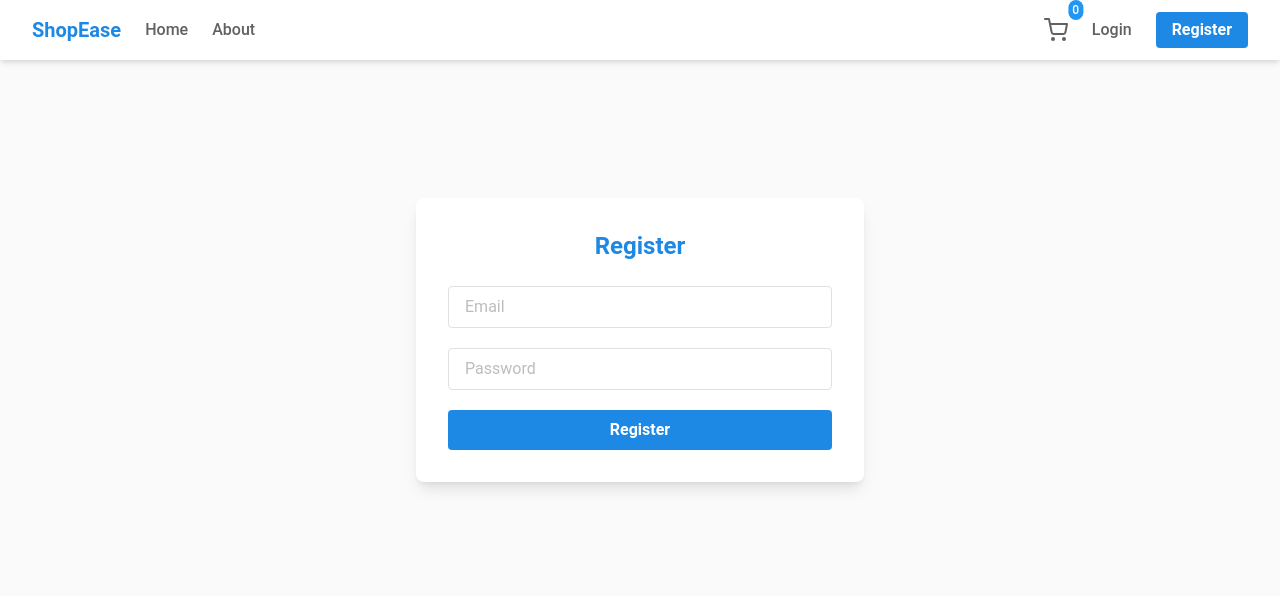
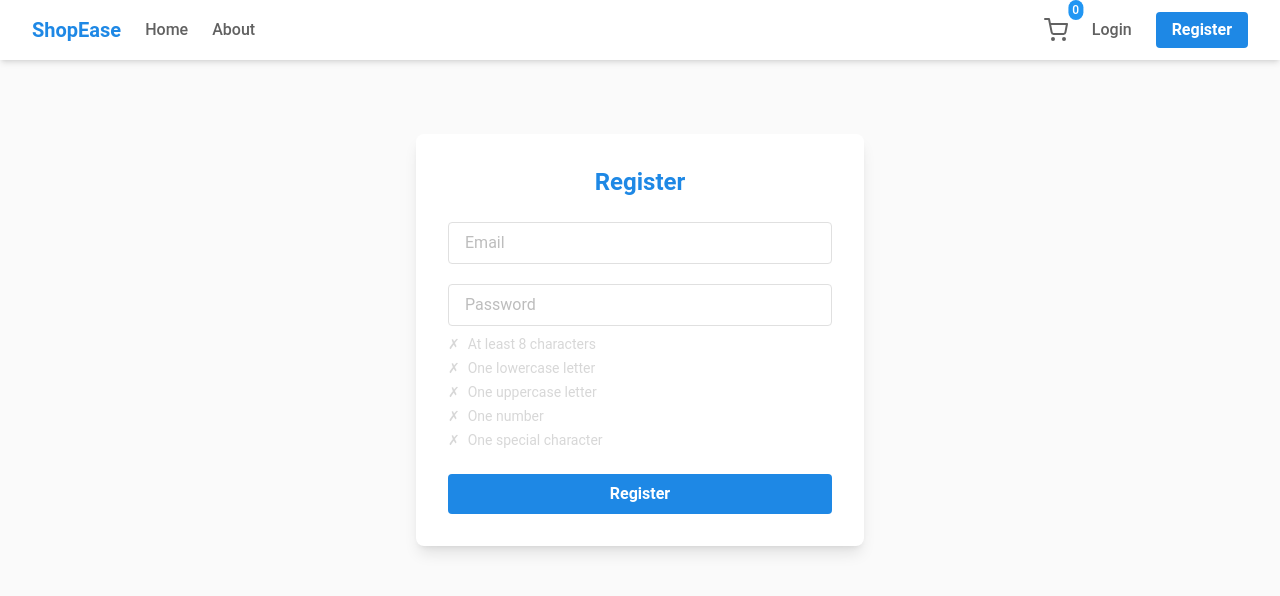
Before and after one commit to KirtanV19/ContextECommercAuth, a React (Vite) app: page /register in a window 1280 px wide. Shown: the top 596 px of the page. Built offline with nearby package versions, Linux system fonts and the light colour scheme; no server answers.

Commit message:
Improve Styling in register page

```diff
--- a/src/components/Products.jsx
+++ b/src/components/Products.jsx
@@ -1,5 +1,5 @@
 import { useContext } from "react";
-import { ProductContext } from '../context/ProductContext'
+import { ProductContext } from "../context/ProductContext";
 import {
     Card,
     CardHeader,
@@ -15,8 +15,15 @@ import ProductHeader from "./ProductHeader";
 import { AuthContext } from "../context/AuthContext";
 
 const Products = () => {
-
-    const { products, addToCart, currentPage, setCurrentPage, totalPages, selectedCategories, searchQuery } = useContext(ProductContext);
+    const {
+        products,
+        addToCart,
+        currentPage,
+        setCurrentPage,
+        totalPages,
+        selectedCategories,
+        searchQuery,
+    } = useContext(ProductContext);
     const { user } = useContext(AuthContext);
 
     let navigate = useNavigate();
@@ -33,8 +40,11 @@ const Products = () => {
 
     // Filter products based on selected category and search query
     const filteredProducts = products
-        .filter(product => !selectedCategories || product.category === selectedCategories)
-        .filter(product => {
+        .filter(
+            (product) =>
+                !selectedCategories || product.category === selectedCategories
+        )
+        .filter((product) => {
             if (!searchQuery) return true;
             const query = searchQuery.toLowerCase();
             return (
@@ -44,16 +54,13 @@ const Products = () => {
             );
         });
 
-
-
     const handleAddToCart = (item) => {
         if (user) {
-            addToCart(item)
+            addToCart(item);
+        } else {
+            navigate("/login");
         }
-        else {
-            navigate('/login')
-        }
-    }
+    };
 
     return (
         <>
@@ -113,7 +120,8 @@ const Products = () => {
                                         </Typography>
                                         <Typography variant="lead" className="text-blue-gray-900">
                                             {product.discount
-                                                ? product.price - (product.price * product.discount) / 100
+                                                ? product.price -
+                                                (product.price * product.discount) / 100
                                                 : product.price}
                                         </Typography>
                                     </div>
@@ -152,7 +160,6 @@ const Products = () => {
                             <ArrowRightIcon strokeWidth={2} className="h-4 w-4" />
                         </IconButton>
                     </div>
-
                 </>
             </div>
         </>
--- a/src/components/Register.jsx
+++ b/src/components/Register.jsx
@@ -1,4 +1,4 @@
-import { useContext } from "react";
+import { useContext, useState } from "react";
 import { useNavigate } from "react-router-dom";
 import { AuthContext } from "../context/AuthContext";
 import toast from "react-hot-toast";
@@ -21,9 +21,36 @@ const schema = yup.object({
         ),
 });
 
+const getPasswordStrength = (password) => {
+
+    return [
+        {
+            label: "At least 8 characters",
+            passed: password.length >= 8,
+        },
+        {
+            label: "One lowercase letter",
+            passed: /[a-z]/.test(password),
+        },
+        {
+            label: "One uppercase letter",
+            passed: /[A-Z]/.test(password),
+        },
+        {
+            label: "One number",
+            passed: /\d/.test(password),
+        },
+        {
+            label: "One special character",
+            passed: /[@$!%*?&#^()\-_=+{};:,<.>]/.test(password),
+        },
+    ];
+};
+
 const Register = () => {
     const { register: registerUser } = useContext(AuthContext);
     const navigate = useNavigate();
+    const [passwordValue, setPasswordValue] = useState('')
 
     const {
         register,
@@ -66,6 +93,7 @@ const Register = () => {
                             type="password"
                             placeholder="Password"
                             {...register("password")}
+                            onChange={(e) => setPasswordValue(e.target.value)}
                             className="w-full px-4 py-2 border border-gray-300 rounded focus:outline-none focus:ring-2 focus:ring-blue-400"
                         />
                         {errors.password && (
@@ -73,6 +101,22 @@ const Register = () => {
                                 {errors.password.message}
                             </p>
                         )}
+
+                        {/* Password rule feedback */}
+                        <div className="mt-3 space-y-1">
+                            {getPasswordStrength(passwordValue).map((check, index) => (
+                                <p
+                                    key={index}
+                                    className={`flex items-center gap-2 text-sm transform transition-all duration-300 ease-in-out ${check.passed
+                                        ? "text-green-600 opacity-100 translate-y-0"
+                                        : "text-gray-400 opacity-60 -translate-y-1"
+                                        }`}
+                                >
+                                    <span>{check.passed ? "✓" : "✗"}</span>
+                                    {check.label}
+                                </p>
+                            ))}
+                        </div>
                     </div>
                     <button
                         type="submit"
```
